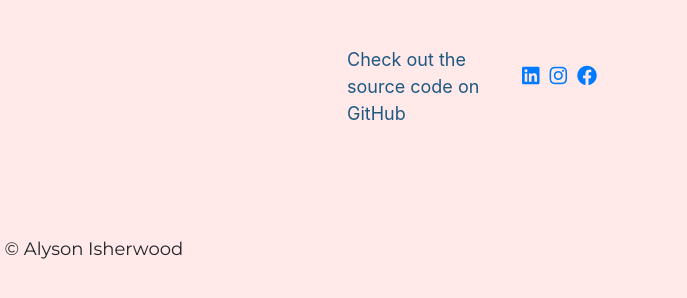
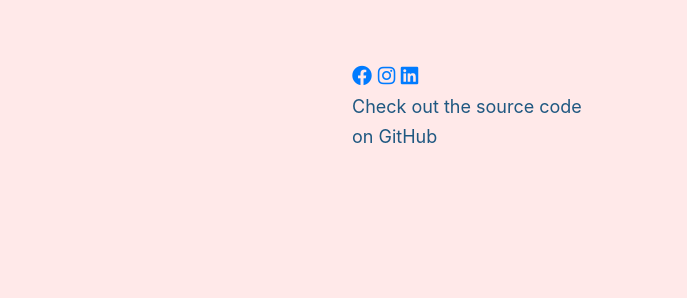
Before and after one commit to aisherwo/portfolio1, a website: page index.html in a window 1280 px wide. Shown: the part 3455-3753 px from the top of the page, 593-1280 px from the left. Drawn offline with Linux system fonts and the light colour scheme.

Commit message:
Update index.html

```diff
--- a/index.html
+++ b/index.html
@@ -318,13 +318,13 @@
 
 <div class="icon">
 		  	<a href="www.facebook.com/fynialsonart" class="fab fa-facebook"></a>
-		 </div>
-		<div class="icon">
+
+
 		  <a href="www.instagram.com/alysonisherwoodart" class="fab fa-instagram"></a>
-		  </div>
-		<div class="icon">
+
+
 		  <a href="https://www.linkedin.com/in/alyson-isherwood/" class="fab fa-linkedin"></a>
-		  </div>
+
 				<br>
 		 <a href="https://github.com/aisherwo/portfolio" class="link">Check out the source code on GitHub</a>
 					  </div>
```
